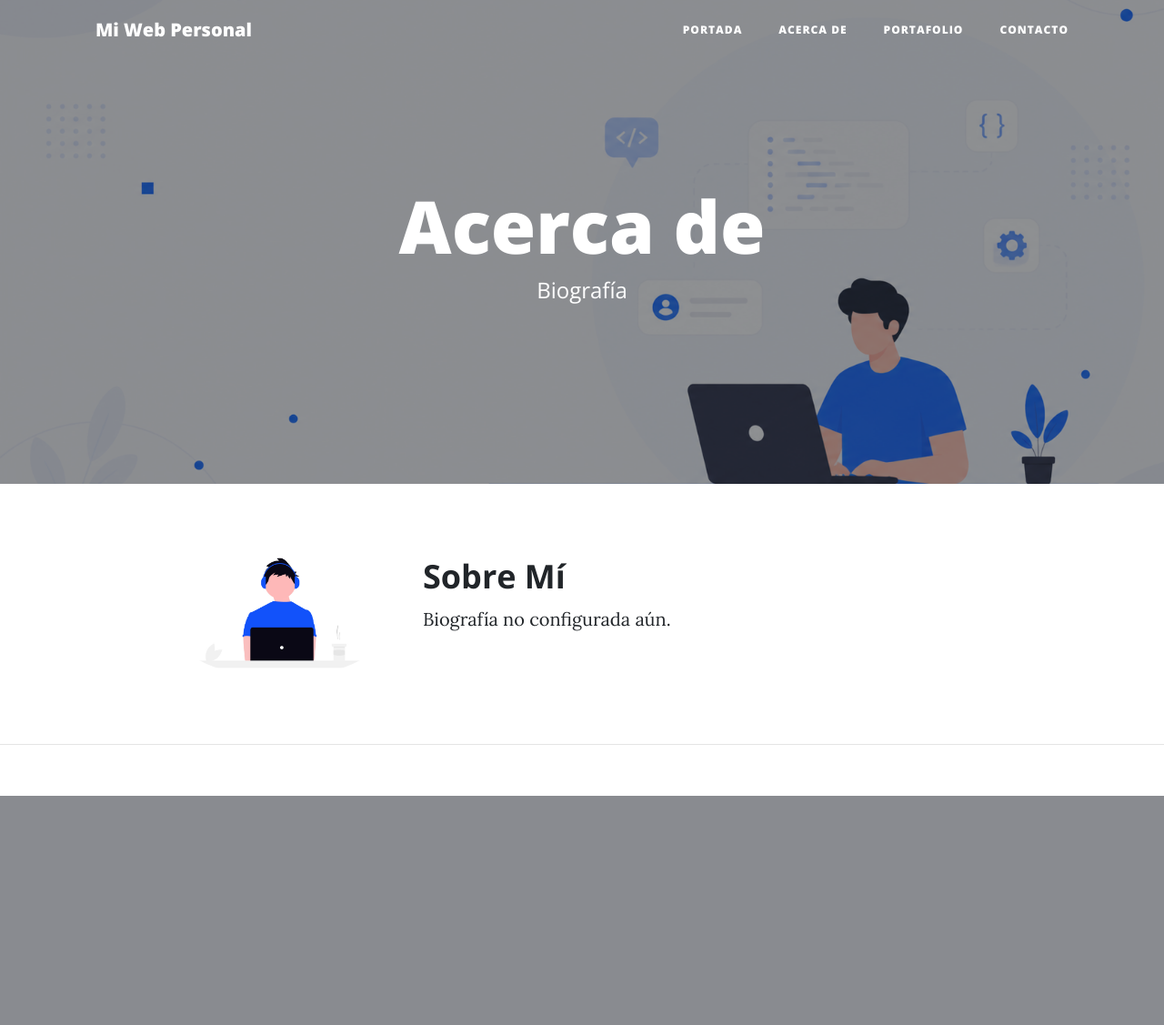
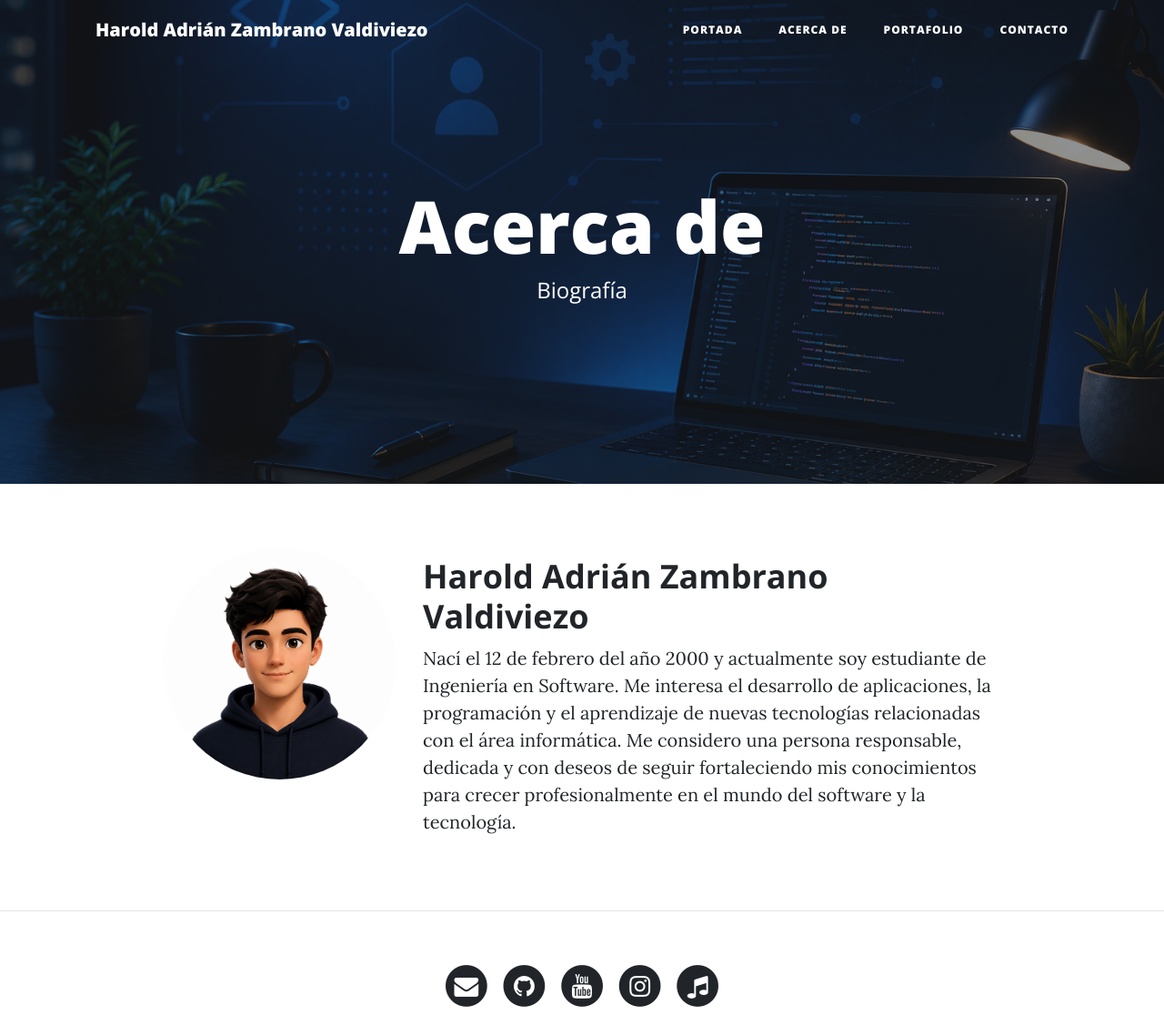
Before and after one commit to CowanRekt/proyecto_django, a Django app: page /about/ in a window 1280 px wide. Shown: the whole page at 91% size. Before the commit the page ends 875 px from the top, so only its background shows below. Run offline with Django 5.2, Linux system fonts and the light colour scheme; data comes from the database, SQL or seed files in the repository; both versions use the stored data as it was after the commit; some libraries are stand-ins or nearby versions.

Commit message:
actualización aporte

```diff
--- a/core/models.py
+++ b/core/models.py
@@ -1,34 +1,18 @@
 from django.db import models
 
-
 class Persona(models.Model):
-    # Datos Principales (Usados en Portada e Index)
-    nombre = models.CharField(max_length=100, verbose_name="Nombre Completo")
-    profesion = models.CharField(max_length=100, verbose_name="Profesión (Subtítulo Portada)")
-
-    # Biografía (Usados en Acerca de / About)
-    biografia = models.TextField(verbose_name="Biografía Corta")
-    biografia_extra = models.TextField(verbose_name="Biografía Extra (Opcional)", blank=True, null=True)
-    foto = models.ImageField(upload_to='persona', verbose_name="Foto de Perfil (Avatar)", blank=True, null=True)
-
-    # Datos de Contacto (Usados en Contacto / Contact y Base)
-    email = models.EmailField(verbose_name="Correo Electrónico")
-    telefono = models.CharField(max_length=20, verbose_name="Teléfono", blank=True, null=True)
-    descripcion_contacto = models.TextField(verbose_name="Descripción sección Contacto")
-    honorarios = models.CharField(max_length=100, verbose_name="Honorarios", blank=True, null=True)
-
-    # Enlaces de Redes Sociales (Usados en el Pie de Página / Base)
-    github = models.URLField(verbose_name="Enlace de GitHub", blank=True, null=True)
-    youtube = models.URLField(verbose_name="Enlace de YouTube", blank=True, null=True)
-    instagram = models.URLField(verbose_name="Enlace de Instagram", blank=True, null=True)
-    tiktok = models.URLField(verbose_name="Enlace de TikTok", blank=True, null=True)
+    nombres = models.CharField(max_length=100)
+    apellidos = models.CharField(max_length=100)
+    direccion = models.CharField(max_length=200)
+    telefono = models.CharField(max_length=20)
+    titulo_academico = models.CharField(max_length=100)
+    biografia = models.TextField()
+    correo = models.EmailField()
+    dedicacion = models.TextField()
 
     class Meta:
-        verbose_name = "Datos Personales"
-        verbose_name_plural = "Datos Personales"
+        verbose_name = 'Persona'
+        verbose_name_plural = 'Personas'
 
-    def __str__(self):
-        return self.nombre
-from django.db import models
-
-# Create your models here.
+    def str(self):
+        return f'{self.nombres} {self.apellidos}'
--- a/core/templates/core/about.html
+++ b/core/templates/core/about.html
@@ -1,7 +1,7 @@
 {% extends 'core/base.html' %}
 {% load static %}
 
-{% block title %}{% if persona %}{{ persona.nombre }}{% else %}Mi Web Personal{% endif %} - Acerca de{% endblock %}
+{% block title %}{{ persona.nombres }} {{ persona.apellidos }} - Acerca de{% endblock %}
 
 {% block cabecera %}
 <header class="masthead" style="background-image: url('{% static 'core/img/about-bg.jpg' %}')">
@@ -23,18 +23,13 @@
 <div class="container">
   <div class="row">
     <div class="col-lg-3 col-md-4 offset-lg-1">
-      {% if persona.foto %}
-        <img class="img-fluid avatar" src="{{ persona.foto.url }}" alt="{{ persona.nombre }}">
-      {% else %}
-        <img class="img-fluid avatar" src="{% static 'core/img/avatar.jpg' %}" alt="{% if persona %}{{ persona.nombre }}{% else %}Avatar{% endif %}">
-      {% endif %}
+      <img class="img-fluid avatar" src="{% static 'core/img/avatar.jpg' %}" alt="{{ persona.nombres }}">
     </div>
-
     <div class="col-lg-7 col-md-8">
-      <h2 class="section-heading">{% if persona %}{{ persona.nombre }}{% else %}Sobre Mí{% endif %}</h2>
-      <p>{% if persona %}{{ persona.biografia }}{% else %}Biografía no configurada aún.{% endif %}</p>
-      {% if persona.biografia_extra %}
-        <p>{{ persona.biografia_extra }}</p>
+      <h2 class="section-heading">{{ persona.nombres }} {{ persona.apellidos }}</h2>
+      <p>{{ persona.biografia }}</p>
+      {% if biografia_extra %}
+        <p>{{ biografia_extra }}</p>
       {% endif %}
     </div>
   </div>
--- a/core/templates/core/base.html
+++ b/core/templates/core/base.html
@@ -21,11 +21,9 @@
 
     <nav class="navbar navbar-expand-lg navbar-light fixed-top" id="mainNav">
       <div class="container">
-        <a class="navbar-brand" href="{% url 'portada' %}">
-          {% if persona %}{{ persona.nombre }}{% else %}Mi Web Personal{% endif %}
-        </a>
+        <a class="navbar-brand" href="{% url 'portada' %}">{{ persona.nombres }} {{ persona.apellidos }}</a>
         <button class="navbar-toggler navbar-toggler-right" type="button" data-toggle="collapse" data-target="#navbarResponsive" aria-controls="navbarResponsive" aria-expanded="false" aria-label="Toggle navigation">
-          Menú
+          MenÃº
           <i class="fa fa-bars"></i>
         </button>
         <div class="collapse navbar-collapse" id="navbarResponsive">
@@ -52,60 +50,46 @@
     {% block content %}{% endblock %}
 
     <ul class="list-inline text-center">
-      {% if persona.email %}
   <li class="list-inline-item">
-        <a href="mailto:{{ persona.email }}">
+    <a href="mailto:{{ persona.correo }}">
       <span class="fa-stack fa-lg">
         <i class="fa fa-circle fa-stack-2x"></i>
         <i class="fa fa-envelope fa-stack-1x fa-inverse"></i>
       </span>
     </a>
   </li>
-      {% endif %}
-
-      {% if persona.github %}
   <li class="list-inline-item">
-        <a href="{{ persona.github }}" target="_blank">
+    <a href="{{ github }}" target="_blank">
       <span class="fa-stack fa-lg">
         <i class="fa fa-circle fa-stack-2x"></i>
         <i class="fa fa-github fa-stack-1x fa-inverse"></i>
       </span>
     </a>
   </li>
-      {% endif %}
-
-      {% if persona.youtube %}
   <li class="list-inline-item">
-        <a href="{{ persona.youtube }}" target="_blank">
+    <a href="{{ youtube }}" target="_blank">
       <span class="fa-stack fa-lg">
         <i class="fa fa-circle fa-stack-2x"></i>
         <i class="fa fa-youtube fa-stack-1x fa-inverse"></i>
       </span>
     </a>
   </li>
-      {% endif %}
-
-      {% if persona.instagram %}
   <li class="list-inline-item">
-        <a href="{{ persona.instagram }}" target="_blank">
+    <a href="{{ instagram }}" target="_blank">
       <span class="fa-stack fa-lg">
         <i class="fa fa-circle fa-stack-2x"></i>
         <i class="fa fa-instagram fa-stack-1x fa-inverse"></i>
       </span>
     </a>
   </li>
-      {% endif %}
-
-      {% if persona.tiktok %}
   <li class="list-inline-item">
-        <a href="{{ persona.tiktok }}" target="_blank">
+    <a href="{{ tiktok }}" target="_blank">
       <span class="fa-stack fa-lg">
         <i class="fa fa-circle fa-stack-2x"></i>
         <i class="fa fa-music fa-stack-1x fa-inverse"></i>
       </span>
     </a>
   </li>
-      {% endif %}
 </ul>
 
     <script src="{% static 'core/vendor/jquery/jquery.min.js' %}"></script>
--- a/core/templates/core/index.html
+++ b/core/templates/core/index.html
@@ -1,7 +1,7 @@
 {% extends 'core/base.html' %}
 {% load static %}
 
-{% block title %}{% if persona %}{{ persona.nombre }}{% else %}Mi Web Personal{% endif %} - Portada{% endblock %}
+{% block title %}{{ persona.nombres }} {{ persona.apellidos }} - Portada{% endblock %}
 
 {% block cabecera %}
 <header class="masthead" style="background-image: url('{% static 'core/img/home-bg.jpg' %}')">
@@ -10,8 +10,8 @@
     <div class="row">
       <div class="col-lg-8 col-md-10 mx-auto">
         <div class="site-heading">
-          <h1>{% if persona %}{{ persona.nombre }}{% else %}Mi Web Personal{% endif %}</h1>
-          <span class="subheading">{% if persona %}{{ persona.profesion }}{% else %}Bienvenidos a mi portafolio{% endif %}</span>
+          <h1>{{ persona.nombres }} {{ persona.apellidos }}</h1>
+          <span class="subheading">{{ persona.titulo_academico }}</span>
         </div>
       </div>
     </div>
--- a/core/views.py
+++ b/core/views.py
@@ -1,51 +1,17 @@
-from django.shortcuts import render
-
-# 1. Definimos los datos base
-MI_PERFIL = {
-    'mi_nombre': 'Zharick García',
-    'profesion': 'Futura Ingeniera de Software',
-    'email': 'zintriagi@gmail.com',
-    'github': 'https://github.com/ZharickGarcia2005',
-    'youtube': 'https://www.youtube.com/@zharickgarcia',
-    'instagram': 'https://www.instagram.com/zharick.garcia_/',
-    'tiktok': 'https://www.tiktok.com/@zharick_garcia_',
-}
-
-def portada(request):
-    # Usamos ** para pasar el diccionario como variables independientes al HTML
-    return render(request, 'core/index.html', MI_PERFIL)
-
-def about(request):
-    context = {
-        **MI_PERFIL, # Esto "desempaqueta" nombre, email, etc.
-        'biografia': (
-            'Nací en la ciudad de Manta el 2 de agosto de 2005. Mi camino académico inició en la '
-            'Unidad Educativa Leonid Aviat (2012-2015) y continuó en la Unidad Educativa Stella Maris, '
-            'donde completé mi formación secundaria en el año 2024.'
-        ),
-        'biografia_extra': (
-            'Actualmente, me encuentro enfocada en mi formación profesional como estudiante de '
-            'Ingeniería de Software en la Universidad Técnica de Manabí (UTM), cursando el quinto nivel. '
-            'Me apasiona el desarrollo backend con Python y Django.'
-        ),
-    }
-    return render(request, 'core/about.html', context)
-
-def contact(request):
-    context = {
-        **MI_PERFIL,
-        'descripcion_contacto': (
-            'Como estudiante de quinto nivel en la UTM, estoy abierta a consultorías, '
-            'colaboraciones en proyectos de software y prácticas profesionales.'
-        ),
-        'telefono': '0985999728',
-        'honorarios': '50$/h',
-    }
-    return render(request, 'core/contact.html', context)
 from django.shortcuts import render
 from .models import Persona
 
-def home(request):
-    # Obtenemos el primer registro de datos personales que crees en el admin
-    persona = Persona.objects.first()
-    return render(request, "core/home.html", {'persona': persona})
+def get_persona():
+    return Persona.objects.first()
+
+def portada(request):
+    persona = get_persona()
+    return render(request, 'core/index.html', {'persona': persona})
+
+def about(request):
+    persona = get_persona()
+    return render(request, 'core/about.html', {'persona': persona})
+
+def contact(request):
+    persona = get_persona()
+    return render(request, 'core/contact.html', {'persona': persona})
```
Also changed, not shown: core/templates/core/contact.html (+5 -7 lines), core/migrations/0001_initial.py (added), core/static/core/img/about-bg.jpg, core/static/core/img/avatar.jpg, core/static/core/img/contact-bg.jpg, db.sqlite3, 2 other files. Lines whose indentation alone changed are shown as unchanged.
